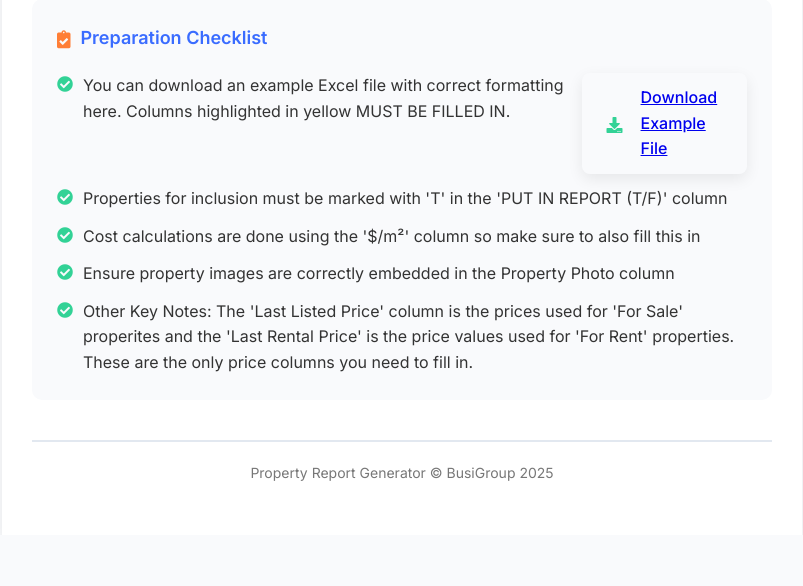
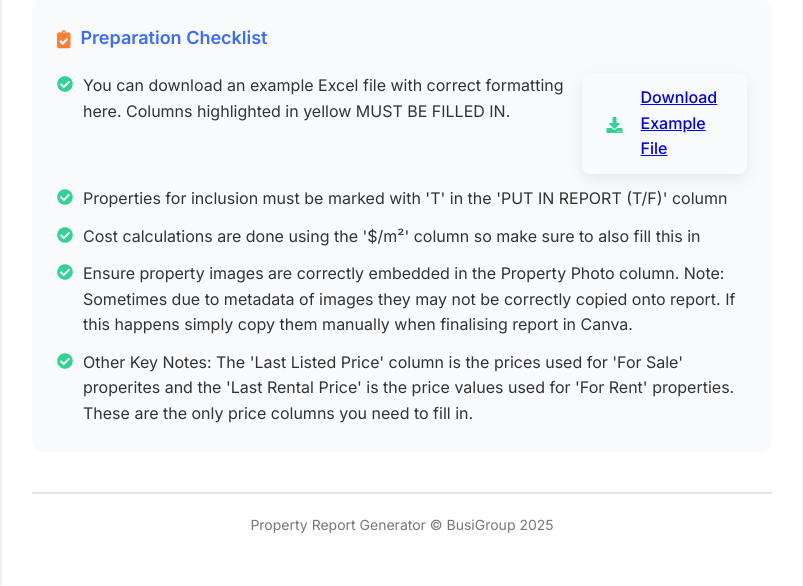
Before and after one commit to flynncostello/busigroup-property-report-generator, a Flask app: page / in a window 1280 px wide. Shown: the part 1003-1589 px from the top of the page, without its empty margins (238-1041 px from the left). Before the commit the page ends 1484 px from the top, so only its background shows below. Run offline with Flask 3, Linux system fonts and the light colour scheme.

Commit message:
Added note about images not being correctly copied sometimes

```diff
--- a/templates/index.html
+++ b/templates/index.html
@@ -128,7 +128,7 @@
                     </li>
                     <li>
                         <i class="fas fa-check-circle"></i>
-                        <span>Ensure property images are correctly embedded in the Property Photo column</span>
+                        <span>Ensure property images are correctly embedded in the Property Photo column. Note: Sometimes due to metadata of images they may not be correctly copied onto report. If this happens simply copy them manually when finalising report in Canva.</span>
                     </li>
                     <li>
                         <i class="fas fa-check-circle"></i>
```
